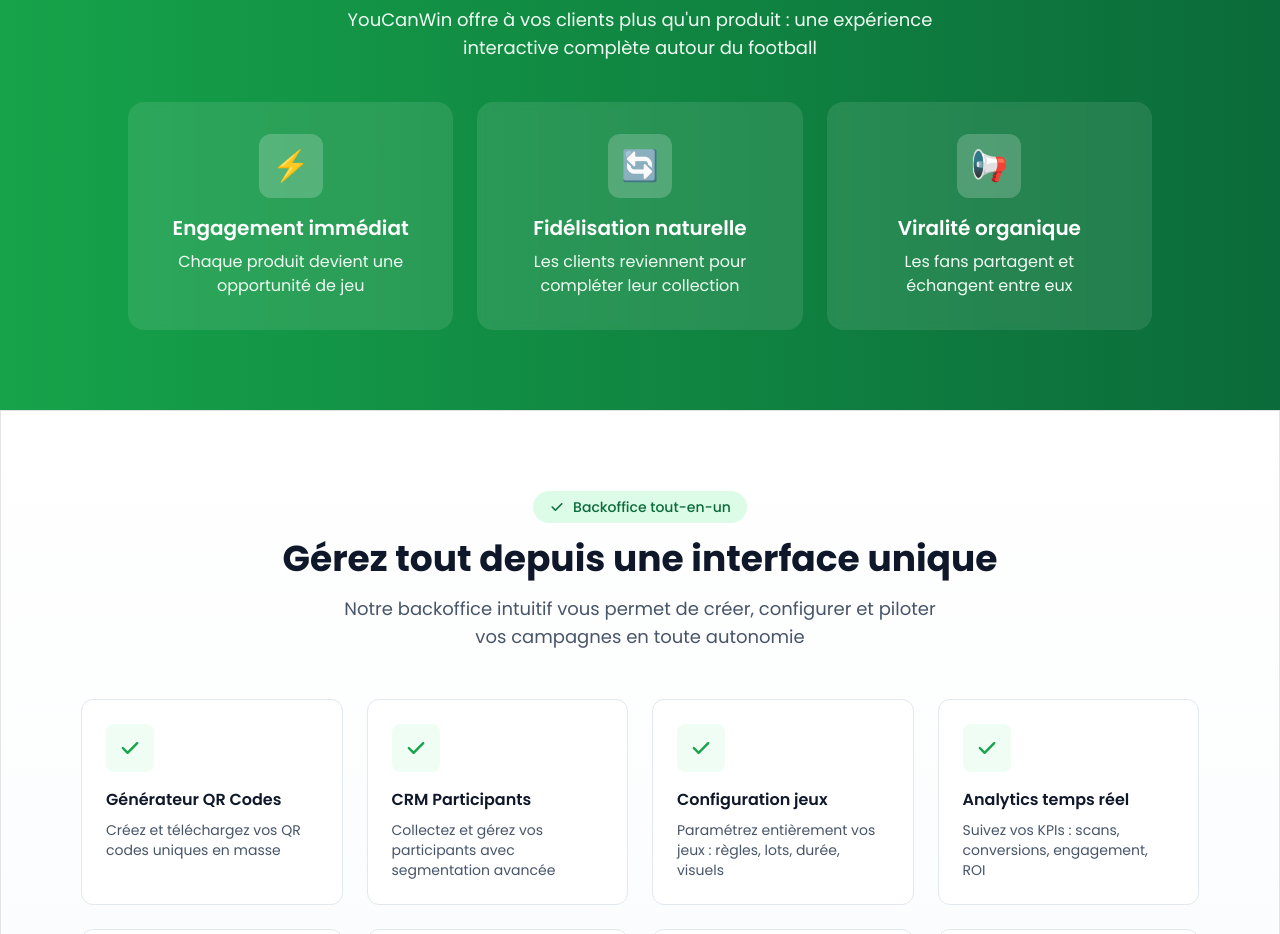
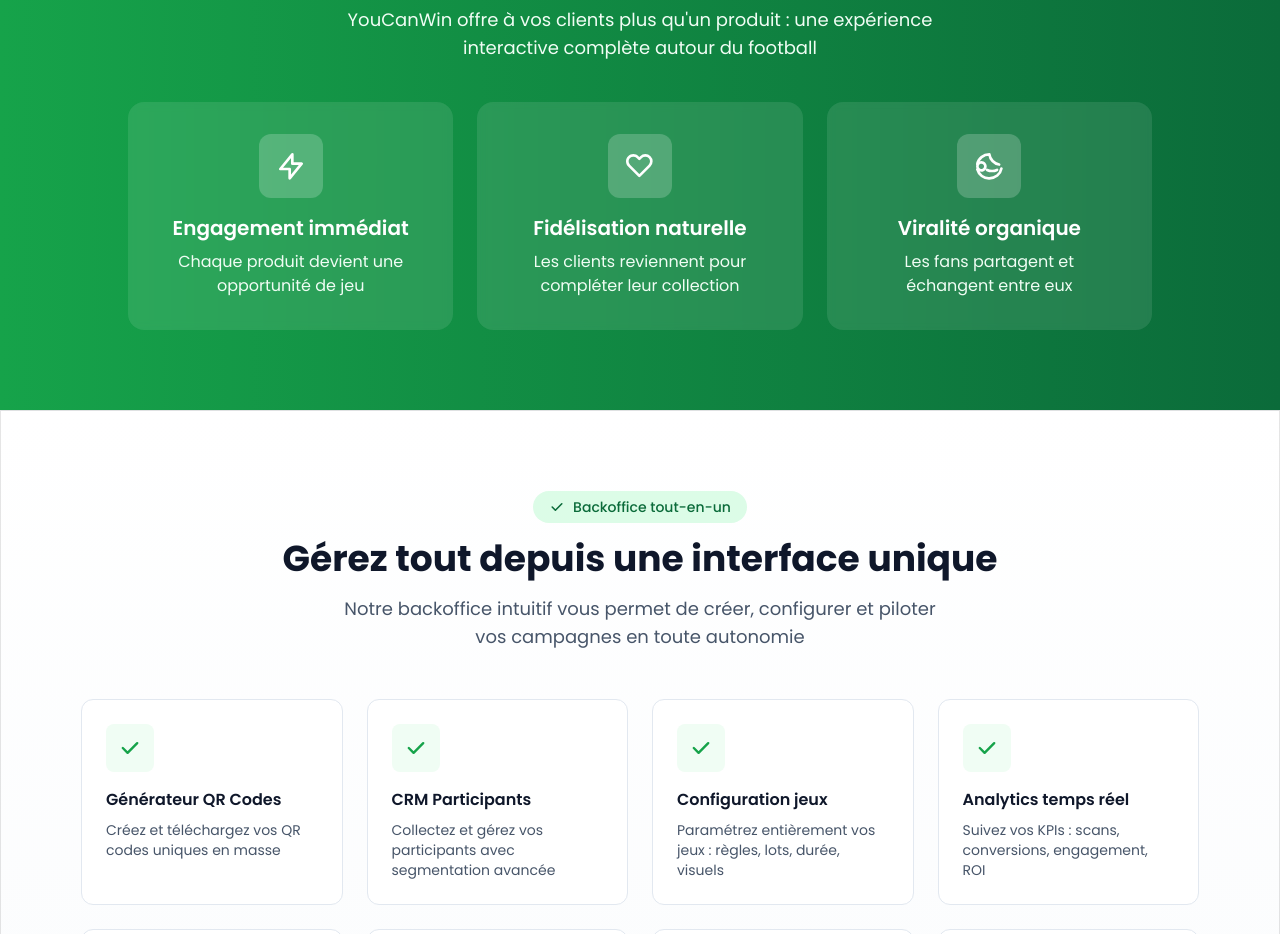
Before and after one commit to enamia22/VOID-WEB-APP, a React (Vite) app: page / in a window 1280 px wide. Shown: the part 2640-3574 px from the top of the page. Built offline with nearby package versions, Linux system fonts and the light colour scheme.

Commit message:
CTA green changes

```diff
--- a/src/components/SectionCtaGreen.jsx
+++ b/src/components/SectionCtaGreen.jsx
@@ -1,19 +1,23 @@
+import Lightning from "../assets/Lightning.svg";
+import Heart from "../assets/Heart.svg";
+import Thing from "../assets/Thing.svg";
+
 export default function SectionCtaGreen() {
   const cards = [
     {
       title: 'Engagement immédiat',
       desc: 'Chaque produit devient une opportunité de jeu',
-      icon: '⚡',
+      icon: Lightning,
     },
     {
       title: 'Fidélisation naturelle',
       desc: 'Les clients reviennent pour compléter leur collection',
-      icon: '🔄',
+      icon: Heart,
     },
     {
       title: 'Viralité organique',
       desc: 'Les fans partagent et échangent entre eux',
-      icon: '📢',
+      icon: Thing,
     },
   ];
 
@@ -36,7 +40,7 @@
               className="w-full rounded-xl sm:rounded-2xl bg-white/10 backdrop-blur-sm p-6 sm:p-8 flex flex-col items-center"
             >
               <div className="w-12 h-12 sm:w-16 sm:h-16 rounded-lg sm:rounded-xl bg-white/20 flex items-center justify-center text-2xl sm:text-3xl mb-3 sm:mb-4">
-                {icon}
+                <Icon icon={icon} />
               </div>
               <h3 className="text-lg sm:text-xl font-semibold text-white mb-1 sm:mb-2">{title}</h3>
               <p className="text-green-50 text-sm sm:text-base leading-6">{desc}</p>
@@ -47,3 +51,7 @@
     </section>
   );
 }
+
+function Icon({ icon }) {
+  return <img src={icon} alt="icon" />;
+}
```
